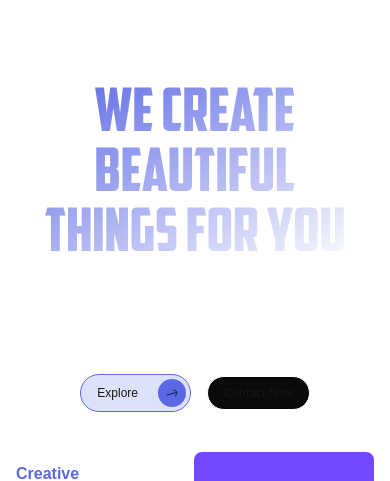
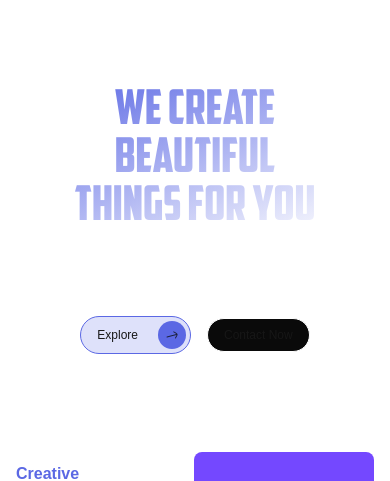
Before and after one commit to webdrave/webdrave-frontend, a Next.js app: page / in a window 390 px wide. Shown: the part 173-654 px from the top of the page. Built offline with nearby package versions, Linux system fonts and the light colour scheme; grey boxes are pictures that could not be loaded.

Commit message:
responsive

```diff
--- a/src/components/Sections/HeroSection/Video.js
+++ b/src/components/Sections/HeroSection/Video.js
@@ -22,7 +22,7 @@ const Video = () => {
         } rounded-lg overflow-hidden transition-all duration-500 ease-in-out cursor-pointer group origin-bottom-right`}
         onClick={toggleExpand}
       >
-        <video autoplay muted
+        <video autoPlay muted
           ref={videoRef}
           className={`w-full h-full object-cover ${isExpanded ? 'scale-100' : 'scale-100 hover:scale-110'} origin-bottom-right transition-transform duration-300`}
           controls={isExpanded}
--- a/src/components/Sections/HeroSection/index.js
+++ b/src/components/Sections/HeroSection/index.js
@@ -8,9 +8,9 @@ const HeroSection = () => {
     animate={{ opacity: 1, y: 0 }}
     transition={{ duration: 1 }} className="flex justify-center items-center min-h-screen w-full relative px-4 sm:px-6 lg:px-8">
       {/* Main Content */}
-      <div className="flex flex-col justify-center items-center w-[90%] lg:w-[80%] py-12 lg:py-0 max-sm:py-4">
+      <div className="flex flex-col justify-center items-center w-[90%] lg:w-[80%] py-12 lg:py-0 max-sm:py-4 max-sm:-mt-14">
         {/* Headline */}
-        <h1 className="text-6xl sm:text-7xl md:text-[8rem]  lg:text-[8rem] text-center uppercase from-primary to-light bg-gradient-to-br bg-clip-text text-transparent font-americanCaptain">
+        <h1 className="text-5xl sm:text-7xl md:text-[8rem]  lg:text-[8rem] text-center uppercase from-primary to-light bg-gradient-to-br bg-clip-text text-transparent font-americanCaptain">
           We Create Beautiful <br className="" /> Things For You
         </h1>
 
@@ -37,7 +37,7 @@ const HeroSection = () => {
         </p>
 
         {/* Buttons */}
-        <div className="flex flex-row justify-center items-center w-full space-x-4 lg:space-x-6 mt-6 sm:mt-0">
+        <div className="flex flex-row justify-center items-center w-full space-x-4 lg:space-x-6 mt-6 max-sm:mt-0">
           {/* Btn - 1 */}
           <button className="border-primary border bg-primary/20 px-4 sm:px-5 py-1 rounded-full flex justify-center items-center relative text-xs sm:text-md">
             Explore
```
